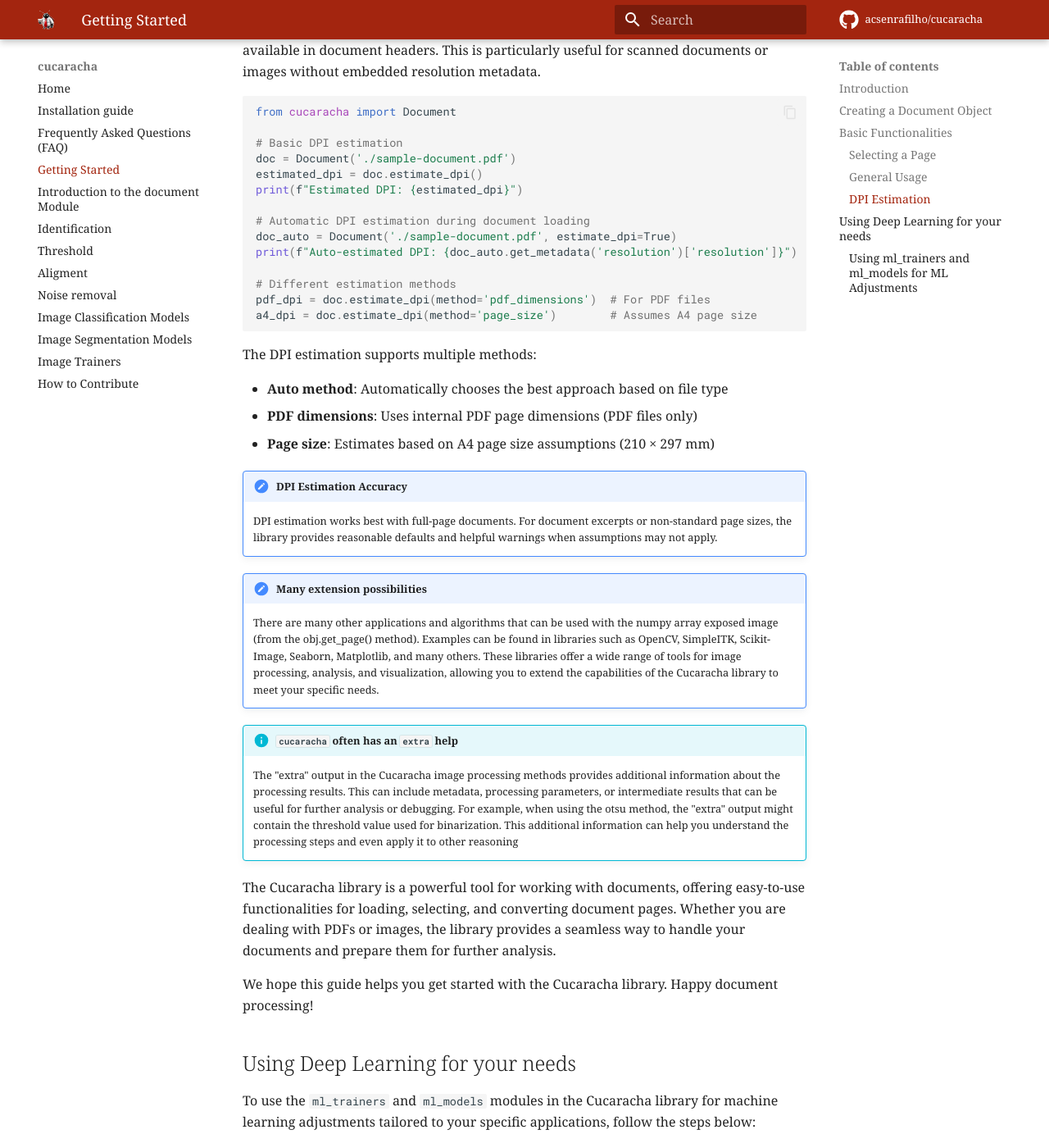
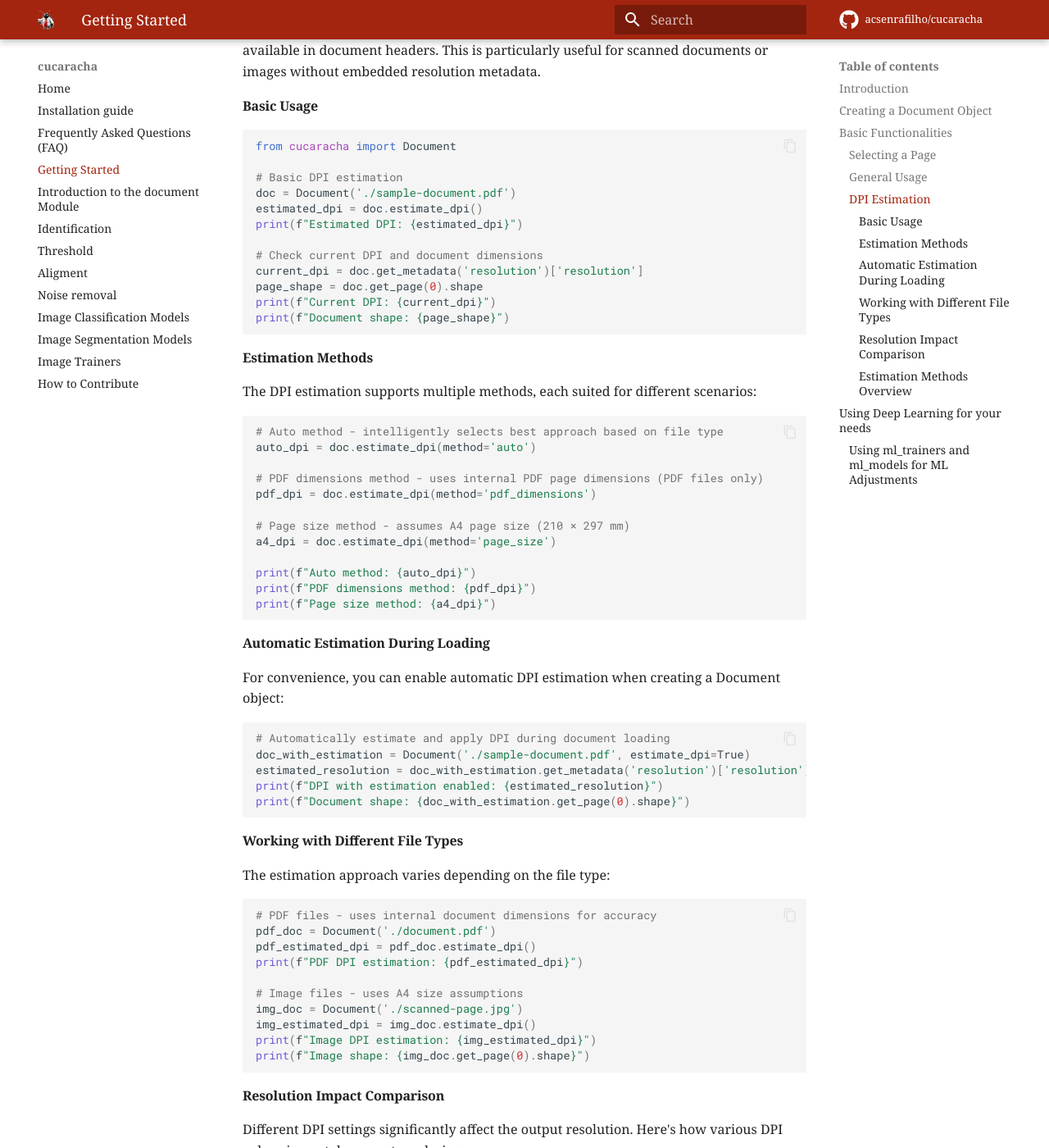
Before and after one commit to acsenrafilho/cucaracha, an MkDocs documentation site: the page built from docs/getting_started.md, in a window 1280 px wide and 1400 px high, scrolled down 1895 px. Shown: the whole window at 82% size. Built offline with MkDocs 1.6.1 and Material for MkDocs 9.7.7, drawn with Linux system fonts in a browser that asks for light colours; comment, search, counter and statistics services are not loaded; some of the changed text lies outside the part shown.

Commit message:
Remove examples scripts and enhance DPI estimation documentation
Co-authored-by: acsenrafilho <9722993+acsenrafilho@users.noreply.github.com>

````diff
--- a/docs/getting_started.md
+++ b/docs/getting_started.md
@@ -68,6 +68,8 @@ This example provides a general idea of how to use the Cucaracha library to work
 
 The Cucaracha library includes automatic DPI estimation when DPI information is not available in document headers. This is particularly useful for scanned documents or images without embedded resolution metadata.
 
+#### Basic Usage
+
 ```python
 from cucaracha import Document
 
@@ -76,23 +78,86 @@ doc = Document('./sample-document.pdf')
 estimated_dpi = doc.estimate_dpi()
 print(f"Estimated DPI: {estimated_dpi}")
 
-# Automatic DPI estimation during document loading
-doc_auto = Document('./sample-document.pdf', estimate_dpi=True)
-print(f"Auto-estimated DPI: {doc_auto.get_metadata('resolution')['resolution']}")
-
-# Different estimation methods
-pdf_dpi = doc.estimate_dpi(method='pdf_dimensions')  # For PDF files
-a4_dpi = doc.estimate_dpi(method='page_size')        # Assumes A4 page size
+# Check current DPI and document dimensions
+current_dpi = doc.get_metadata('resolution')['resolution']
+page_shape = doc.get_page(0).shape
+print(f"Current DPI: {current_dpi}")
+print(f"Document shape: {page_shape}")
 ```
 
-The DPI estimation supports multiple methods:
+#### Estimation Methods
 
-- **Auto method**: Automatically chooses the best approach based on file type
-- **PDF dimensions**: Uses internal PDF page dimensions (PDF files only)
+The DPI estimation supports multiple methods, each suited for different scenarios:
+
+```python
+# Auto method - intelligently selects best approach based on file type
+auto_dpi = doc.estimate_dpi(method='auto')
+
+# PDF dimensions method - uses internal PDF page dimensions (PDF files only)
+pdf_dpi = doc.estimate_dpi(method='pdf_dimensions')
+
+# Page size method - assumes A4 page size (210 × 297 mm)
+a4_dpi = doc.estimate_dpi(method='page_size')
+
+print(f"Auto method: {auto_dpi}")
+print(f"PDF dimensions method: {pdf_dpi}")
+print(f"Page size method: {a4_dpi}")
+```
+
+#### Automatic Estimation During Loading
+
+For convenience, you can enable automatic DPI estimation when creating a Document object:
+
+```python
+# Automatically estimate and apply DPI during document loading
+doc_with_estimation = Document('./sample-document.pdf', estimate_dpi=True)
+estimated_resolution = doc_with_estimation.get_metadata('resolution')['resolution']
+print(f"DPI with estimation enabled: {estimated_resolution}")
+print(f"Document shape: {doc_with_estimation.get_page(0).shape}")
+```
+
+#### Working with Different File Types
+
+The estimation approach varies depending on the file type:
+
+```python
+# PDF files - uses internal document dimensions for accuracy
+pdf_doc = Document('./document.pdf')
+pdf_estimated_dpi = pdf_doc.estimate_dpi()
+print(f"PDF DPI estimation: {pdf_estimated_dpi}")
+
+# Image files - uses A4 size assumptions
+img_doc = Document('./scanned-page.jpg')
+img_estimated_dpi = img_doc.estimate_dpi()
+print(f"Image DPI estimation: {img_estimated_dpi}")
+print(f"Image shape: {img_doc.get_page(0).shape}")
+```
+
+#### Resolution Impact Comparison
+
+Different DPI settings significantly affect the output resolution. Here's how various DPI values impact document rendering:
+
+```python
+# Compare different resolution settings
+doc_96 = Document('./sample-document.pdf', resolution=96)
+doc_150 = Document('./sample-document.pdf', resolution=150)
+doc_300 = Document('./sample-document.pdf', resolution=300)
+
+print(f"96 DPI shape:  {doc_96.get_page(0).shape}")
+print(f"150 DPI shape: {doc_150.get_page(0).shape}")
+print(f"300 DPI shape: {doc_300.get_page(0).shape}")
+```
+
+Higher DPI values result in larger image dimensions, providing more detail but requiring more memory and processing time.
+
+#### Estimation Methods Overview
+
+- **Auto method**: Automatically chooses the best approach based on file type (PDF dimensions for PDFs, page size for images)
+- **PDF dimensions**: Uses internal PDF page dimensions for accurate DPI calculation (PDF files only)
 - **Page size**: Estimates based on A4 page size assumptions (210 × 297 mm)
 
 !!! note "DPI Estimation Accuracy"
-    DPI estimation works best with full-page documents. For document excerpts or non-standard page sizes, the library provides reasonable defaults and helpful warnings when assumptions may not apply.
+    DPI estimation works best with full-page documents. For document excerpts or non-standard page sizes, the library provides reasonable defaults and helpful warnings when assumptions may not apply. The estimation includes sanity checking that validates estimates and provides warnings for unrealistic values (outside 50-600 DPI range).
 
 !!! note "Many extension possibilities"
     There are many other applications and algorithms that can be used with the numpy array exposed image (from the obj.get_page() method). Examples can be found in libraries such as OpenCV, SimpleITK, Scikit-Image, Seaborn, Matplotlib, and many others. These libraries offer a wide range of tools for image processing, analysis, and visualization, allowing you to extend the capabilities of the Cucaracha library to meet your specific needs.
````
Also changed, not shown: 1 other file.
